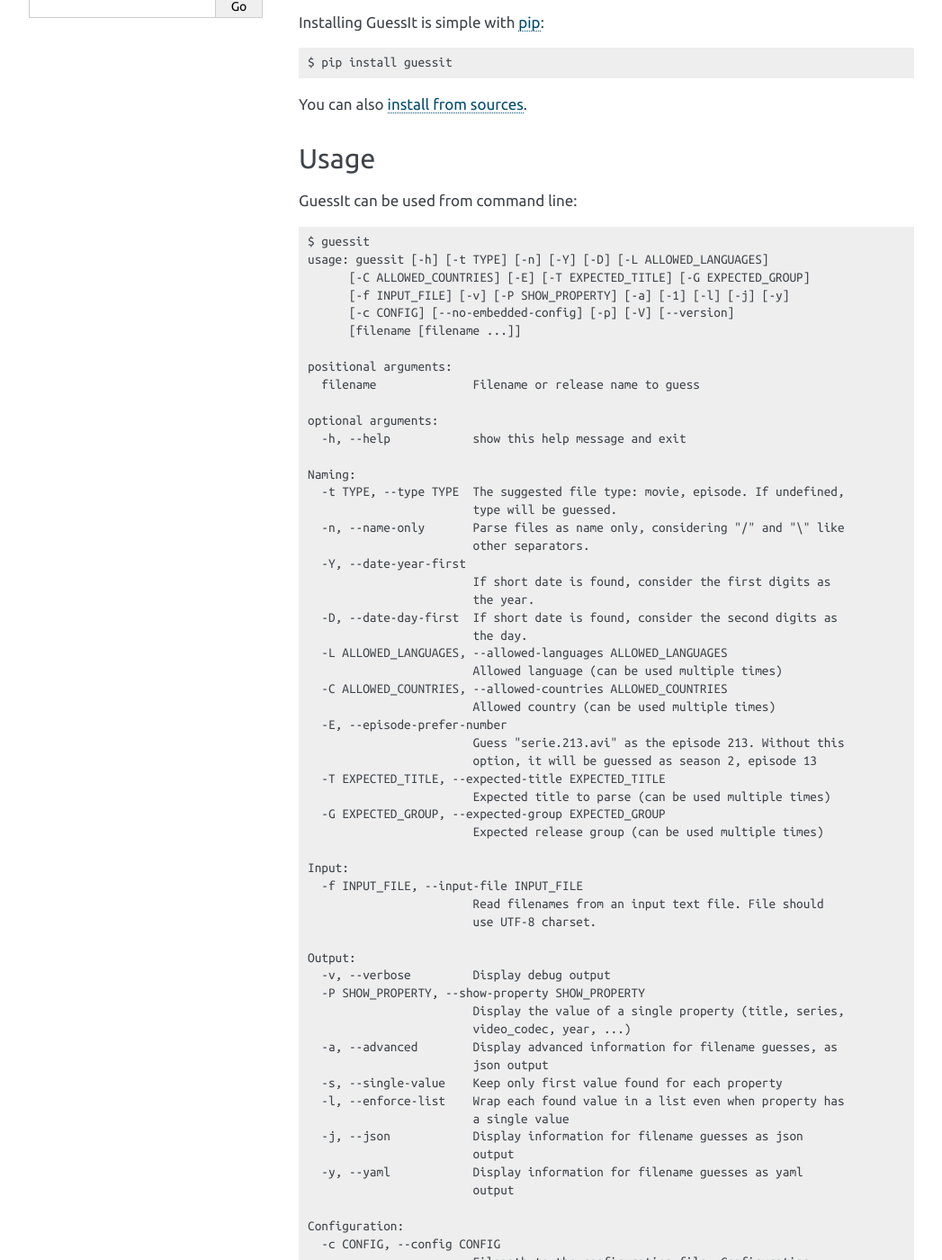
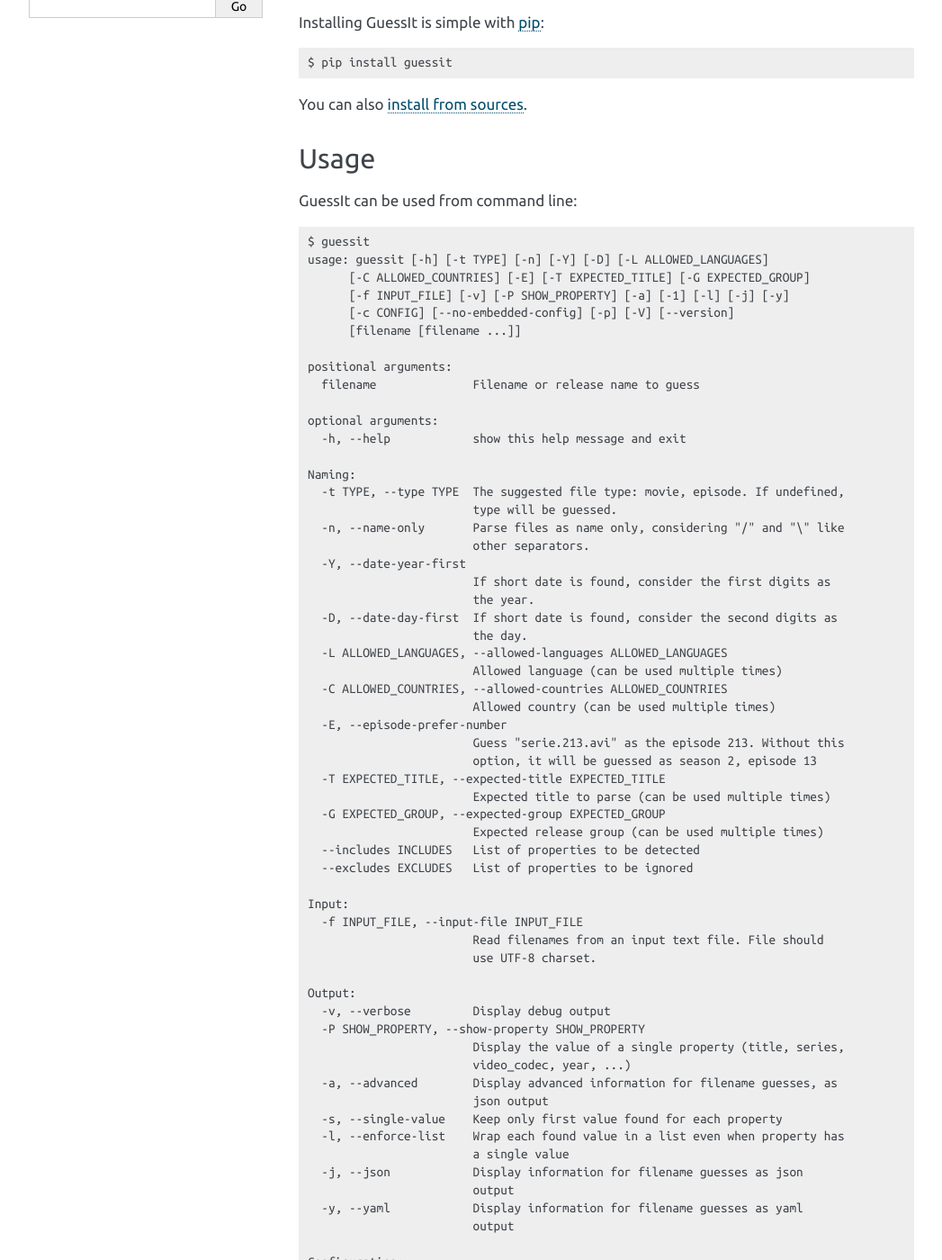
Before and after one commit to guessit-io/guessit, a Sphinx documentation site: the page built from docs/index.rst, in a window 1280 px wide and 1400 px high, scrolled down 859 px. Shown: the whole window at 90% size, without its empty margins (106-1153 px from the left). Built offline with Sphinx 7.4.7, drawn with Linux system fonts in a browser that asks for light colours; some of the changed text lies outside the part shown.

Commit message:
Updating documentation

```diff
--- a/docs/index.rst
+++ b/docs/index.rst
@@ -100,6 +100,8 @@ GuessIt can be used from command line::
                             Expected title to parse (can be used multiple times)
       -G EXPECTED_GROUP, --expected-group EXPECTED_GROUP
                             Expected release group (can be used multiple times)
+      --includes INCLUDES   List of properties to be detected
+      --excludes EXCLUDES   List of properties to be ignored
 
     Input:
       -f INPUT_FILE, --input-file INPUT_FILE
```
